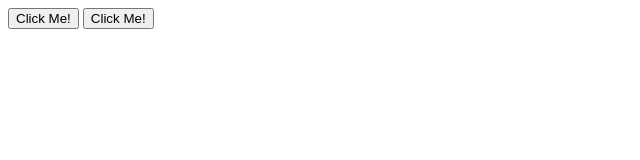
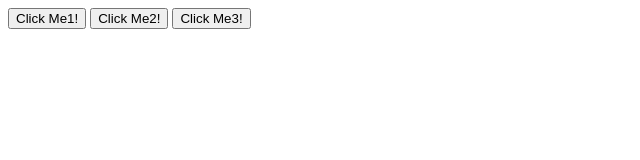
Before and after one commit to raredown/gitcliente, a plain HTML site: page primera.html in a window 1280 px wide. Shown: the whole page, without its empty margins (0-640 px from the left). Drawn offline with Linux system fonts and the light colour scheme.

Commit message:
Archivos de fuera y mas ejemplos

```diff
--- a/codigo.js
+++ b/codigo.js
@@ -1,4 +1,8 @@
+//Fichero javascrip
 function mensajeDeFuera() {
-    var prueba ="codigo"
+    var prueba ="codigo";
     alert('Ave Cesar pero de fuera '+prueba);
 }
+function mensajeTres(texto) {
+    alert(texto);
+}
--- a/primera.html
+++ b/primera.html
@@ -11,8 +11,10 @@
     <title>Hola mundo</title>
   </head>
   <body>
-    <button type="button" name="pulse" id="" onclick="mensaje()">Click Me!</button>
-    <button type="button" name="pulse" id="" onclick="mensajeDeFuera()">Click Me!</button>
+    <button type="button" name="pulse" id="" onclick="mensaje()">Click Me1!</button>
+    <button type="button" name="pulse" id="" onclick="mensajeDeFuera()">Click Me2!</button>
+    <button type="button" name="pulse" id="" onclick="mensajeTres('Vamos a calmarnos')">Click Me3!</button>
+
 
   </body>
 </html>
```
